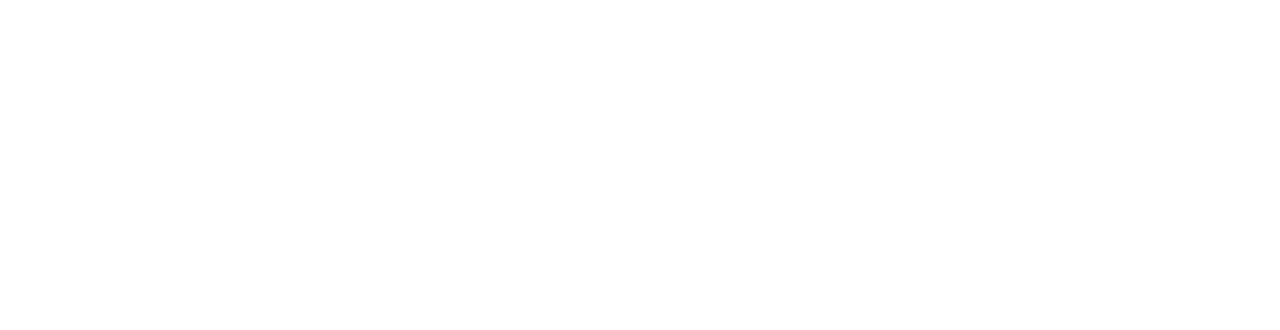
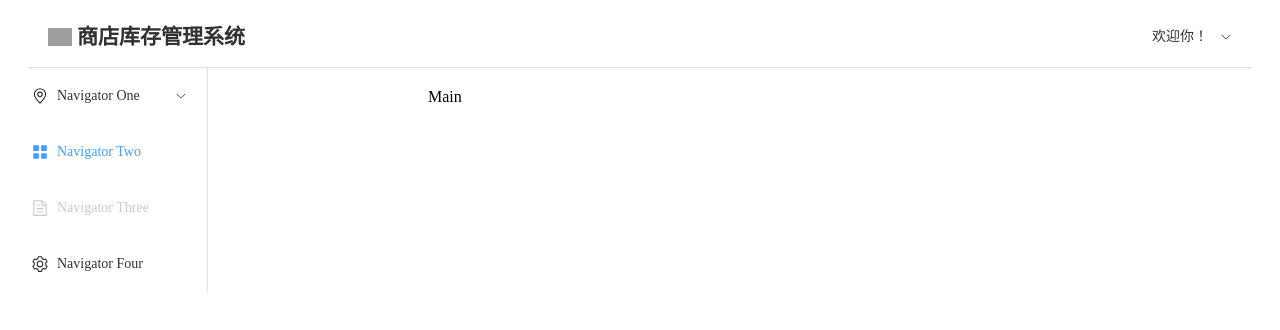
Before and after one commit to Ulz001/github-django-project, a Vue app in the folder templates/frontend/: page /home in a window 1280 px wide. Shown: the top 330 px of the page. Built offline with nearby package versions, Linux system fonts and the light colour scheme.

Commit message:
添加主页面

```diff
--- a/templates/frontend/package.json
+++ b/templates/frontend/package.json
@@ -11,6 +11,7 @@
     "format": "prettier --write src/"
   },
   "dependencies": {
+    "@element-plus/icons-vue": "^2.3.1",
     "axios": "^1.6.2",
     "element-plus": "^2.4.4",
     "pinia": "^2.1.7",
--- /dev/null
+++ b/templates/frontend/src/components/aside/Aside.vue
@@ -0,0 +1,54 @@
+<template>
+  <el-col :span="12">
+    <el-menu
+      default-active="2"
+      class="el-menu-vertical-demo"
+      @open="handleOpen"
+      @close="handleClose"
+    >
+      <el-sub-menu index="1">
+        <template #title>
+          <el-icon>
+            <location />
+          </el-icon>
+          <span>Navigator One</span>
+        </template>
+        <el-menu-item-group title="Group One">
+          <el-menu-item index="1-1">item one</el-menu-item>
+          <el-menu-item index="1-2">item two</el-menu-item>
+        </el-menu-item-group>
+        <el-menu-item-group title="Group Two">
+          <el-menu-item index="1-3">item three</el-menu-item>
+        </el-menu-item-group>
+        <el-sub-menu index="1-4">
+          <template #title>item four</template>
+          <el-menu-item index="1-4-1">item one</el-menu-item>
+        </el-sub-menu>
+      </el-sub-menu>
+      <el-menu-item index="2">
+        <el-icon>
+          <Menu />
+        </el-icon>
+        <span>Navigator Two</span>
+      </el-menu-item>
+      <el-menu-item index="3" disabled>
+        <el-icon>
+          <document />
+        </el-icon>
+        <span>Navigator Three</span>
+      </el-menu-item>
+      <el-menu-item index="4">
+        <el-icon>
+          <setting />
+        </el-icon>
+        <span>Navigator Four</span>
+      </el-menu-item>
+    </el-menu>
+  </el-col>
+</template>
+<script setup>
+import { Location, Setting, Document, Menu } from '@element-plus/icons-vue'
+
+const handleOpen = () => true
+const handleClose = () => {}
+</script>
--- /dev/null
+++ b/templates/frontend/src/components/footer/footer.vue
@@ -0,0 +1,3 @@
+<template>
+
+</template>
--- /dev/null
+++ b/templates/frontend/src/components/header/Header.vue
@@ -0,0 +1,57 @@
+<template>
+  <el-menu
+    :default-active="activeIndex"
+    class="el-menu-demo"
+    mode="horizontal"
+    :ellipsis="false"
+    @open="handleOpen"
+    @close="handleClose"
+    @select="handleSelect"
+  >
+    <el-menu-item index="0">
+      <el-icon>
+        <el-image src="http://localhost:8000/static/logo/logo.png"> 商店库存管理系统</el-image>
+      </el-icon>
+      <h1>商店库存管理系统</h1>
+    </el-menu-item>
+    <div class="flex-grow" />
+    <el-sub-menu index="1">
+      <template #title>欢迎你！{{ username }}</template>
+      <el-menu-item index="2-1">
+        <el-icon>
+          <Close color="#c45656" />
+        </el-icon>
+        注销
+      </el-menu-item>
+    </el-sub-menu>
+  </el-menu>
+</template>
+
+<script lang="ts" setup>
+import { ref } from 'vue'
+import { useUserStore } from '../../stores/user'
+import { Close } from '@element-plus/icons-vue'
+import router from '../../router'
+
+const activeIndex = ref('1')
+
+const userStore = useUserStore()
+const data = userStore.getUserData()
+const username = data.username
+
+const handleSelect = (key: string, keyPath: string[]) => {}
+const handleOpen = () => true
+const handleClose = () => {}
+
+const logout = () => {
+  userStore.removeUserData()
+  localStorage.removeItem('token')
+  router.push('/login')
+}
+</script>
+
+<style>
+.flex-grow {
+  flex-grow: 1;
+}
+</style>
--- a/templates/frontend/src/router/index.js
+++ b/templates/frontend/src/router/index.js
@@ -25,9 +25,7 @@
 router.beforeEach((to, from, next) => {
   const userStore = useUserStore()
   const { status, username, token } = userStore.getUserData()
-  if (to in ['/login', '/register']) next()
-  else if (token) next()
-  else next('/login')
+  next()
 })
 
 export default router
--- a/templates/frontend/src/views/HomeView.vue
+++ b/templates/frontend/src/views/HomeView.vue
@@ -1,14 +1,26 @@
 <template>
   <div class="common-layout">
     <el-container>
-      <el-header>Header</el-header>
+      <el-header>
+        <Header />
+      </el-header>
+
       <el-container>
-        <el-aside width="200px">Aside</el-aside>
+        <el-aside width="400px">
+          <Aside />
+        </el-aside>
         <el-container>
           <el-main>Main</el-main>
-          <el-footer>Footer</el-footer>
+          <el-footer>
+            <Footer />
+          </el-footer>
         </el-container>
       </el-container>
     </el-container>
   </div>
 </template>
+<script setup>
+import Header from '@/components/header/Header.vue'
+import Aside from '@/components/aside/Aside.vue'
+import Footer from '@/components/footer/footer.vue'
+</script>
```
Also changed, not shown: 1 other file (tests, documents, lock files or other folders).
